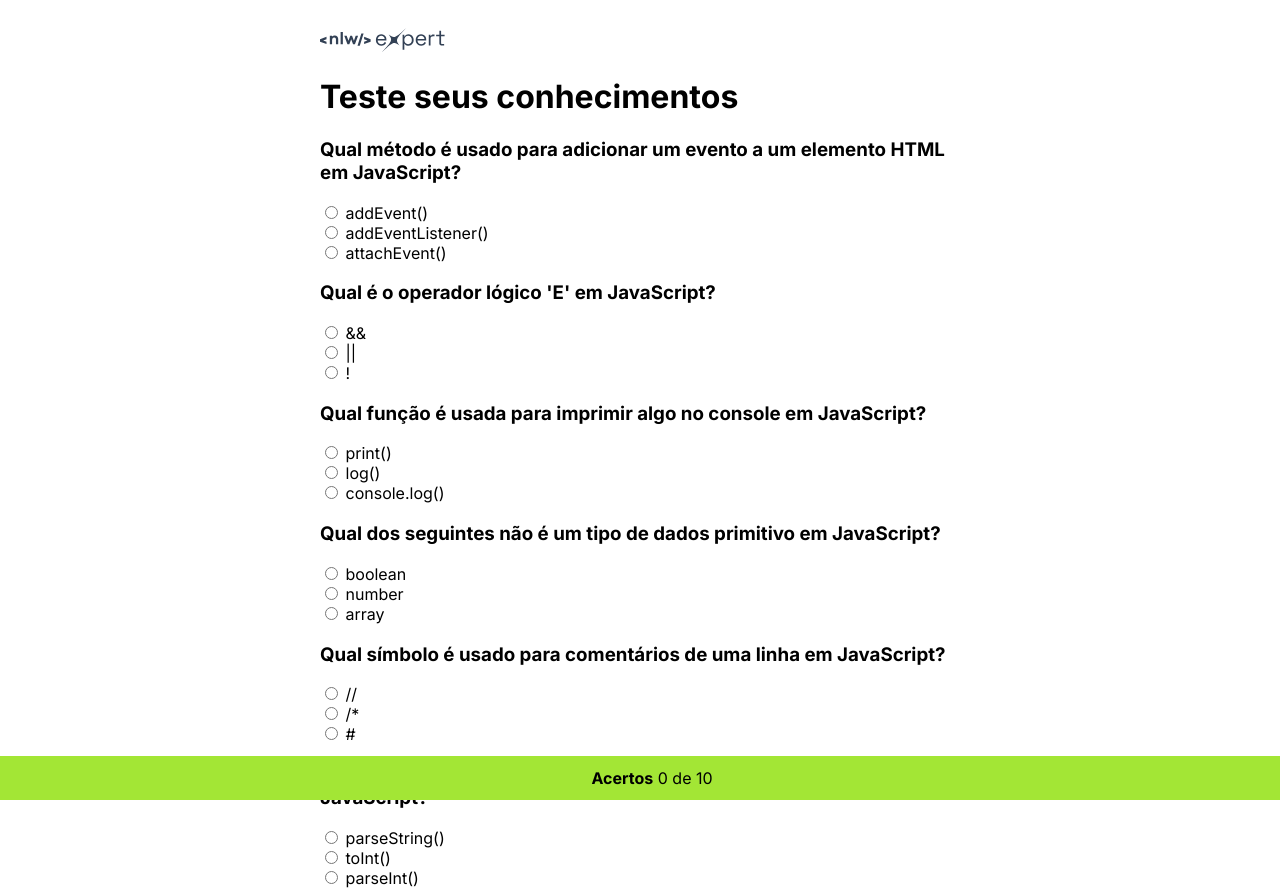
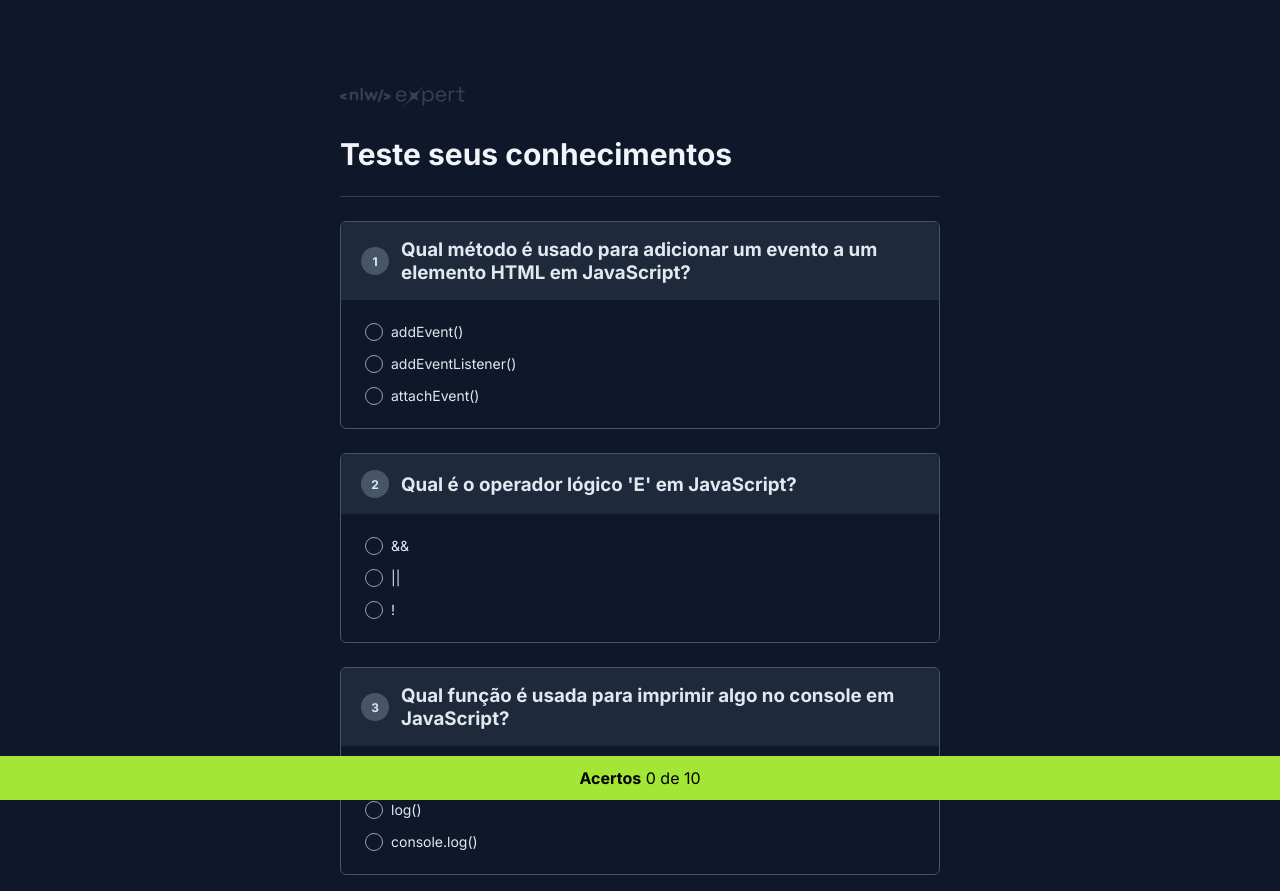
Before and after one commit to brendavit0ria/javascript-quiz, a plain HTML site: page index.html in a window 1280 px wide. Shown: the top 891 px of the page. Drawn offline with Linux system fonts and the light colour scheme.

Commit message:
styled quiz layout and options

```diff
--- a/css/style.css
+++ b/css/style.css
@@ -1,6 +1,9 @@
 @import url('https://fonts.googleapis.com/css2?family=Inter:wght@400;600;700&display=swap');
 
 *, :root {
+  margin: 0;
+  padding: 0;
+  box-sizing: border-box;
   font-family: 'Inter', sans-serif;
   font-synthesis: none;
   text-rendering: optimizeLegibility;
@@ -9,10 +12,100 @@
   -webkit-text-size-adjust: 100%;
 }
 
+body {
+  background-color: #0F172A;
+}
+
 main {
   padding: 20px;
   max-width: 640px;
   margin: 0 auto 64px;
+}
+
+header {
+  margin-top: 64px;
+  padding-bottom: 24px;
+  border-bottom: 1px solid #334155;
+}
+
+header h1 {
+  margin-top: 24px;
+  font-size: 30px;
+  color: #F1F5F9;
+}
+
+#quiz {
+  counter-reset: quiz-item;
+}
+
+.quiz-item {
+  margin-top: 24px;
+  border: 1px solid #475569;
+  border-radius: 6px;
+  overflow: hidden;
+}
+
+.quiz-item h3 {
+  display: flex;
+  align-items: center;
+  gap: 12px;
+  background-color: #1E293B;
+  color: #E2E8F0;
+  padding: 16px 20px;
+}
+
+.quiz-item h3:before {
+  display: flex;
+  justify-content: center;
+  align-items: center;
+  flex-shrink: 0;
+  counter-increment: quiz-item;
+  content: counter(quiz-item);
+  background-color: #475569;
+  width: 28px;
+  height: 28px;
+  font-size: 12px;
+  border-radius: 50%;
+}
+
+.quiz-item dl {
+  display: grid;
+  gap: 8px;
+  padding: 20px 24px;
+}
+
+.quiz-item dl dt {
+  display: flex;
+  align-items: center;
+  gap: 8px;
+  font-size: 14px;
+  line-height: 24px;
+  color: #E2E8F0;
+  letter-spacing: 0;
+}
+
+input {
+  all: unset;
+  display: flex;
+  justify-content: center;
+  align-items: center;
+  flex-shrink: 0;
+  border: 1px solid #94A3B8;
+  width: 16px;
+  height: 16px;
+  border-radius: 50%;
+}
+
+input:checked {
+  border: 1px solid #A3E635;
+}
+
+input:checked:before {
+  content:  "";
+  width: 10px;
+  height: 10px;
+  background-color: #A3E635;
+  border-radius: 50%;
 }
 
 #hits {
```
